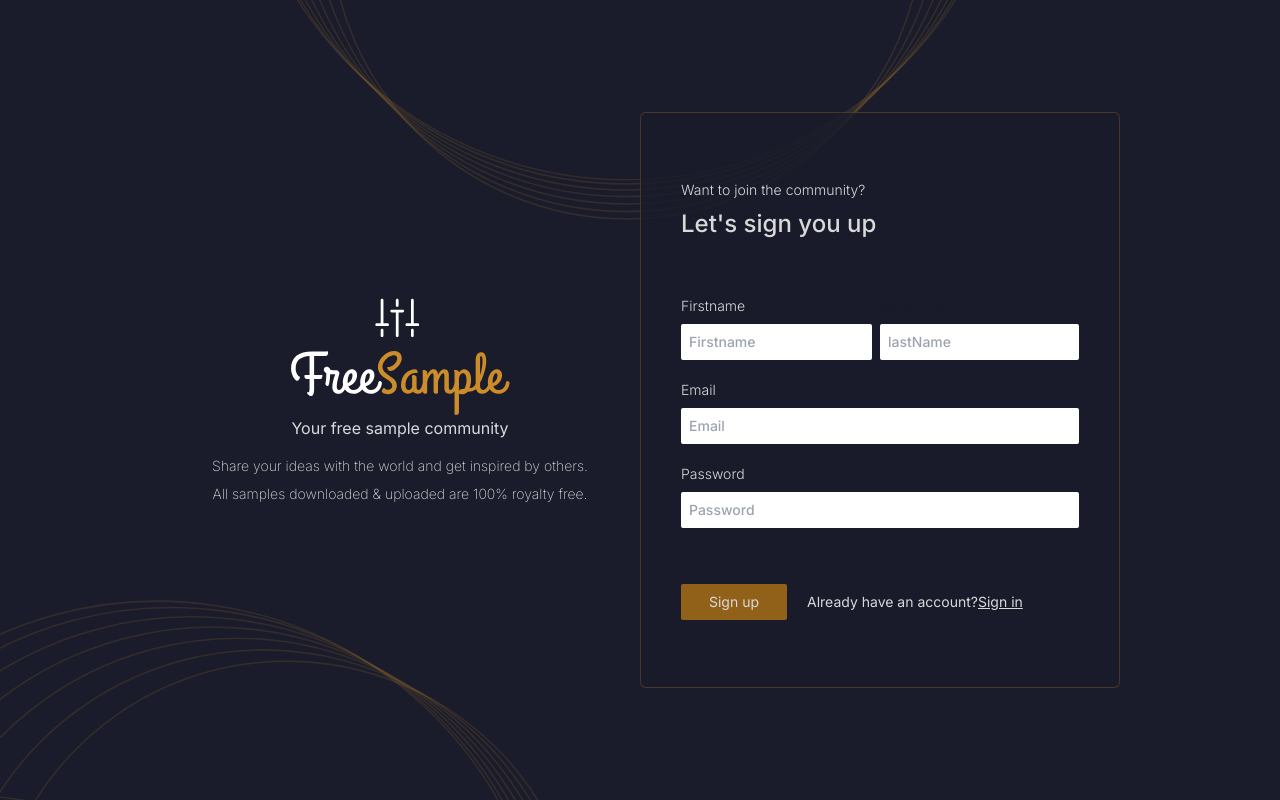
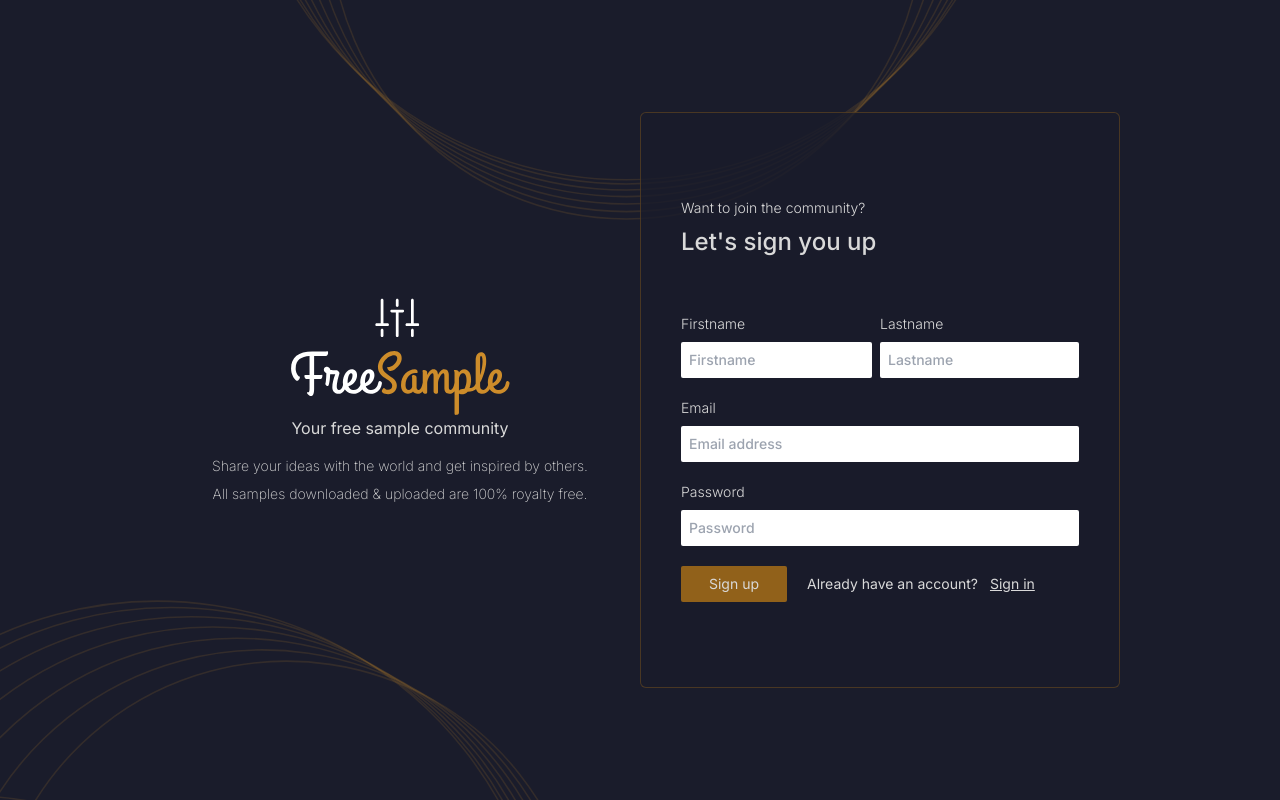
Before and after one commit to SurprisedAtom/freesample, a React (Vite) app in the folder client/: page /signup in a window 1280 px wide. Built offline with nearby package versions, Linux system fonts and the light colour scheme.

Commit message:
migrated signup form to formik

```diff
--- a/client/src/pages/SignUp.jsx
+++ b/client/src/pages/SignUp.jsx
@@ -1,35 +1,52 @@
 import { React, useRef, useState, useEffect } from "react";
 import Logo from "../assets/freesample-logo.svg";
-import { useFormik } from "formik";
+import { Formik, Form, useField } from "formik";
 import * as Yup from "yup";
 
 //possible regex for validation.
 // const user_regex = /^[a-zA-Z][a-zA-Z0-9-_]{3,23}$/;
 // const pass_regex = /^(?=.*[a-z])(?=.*[A-Z])(?=.*[0-9])(?=.*[!@#$%]).{8,24}$/;
 
+//Form components
+// prettier-ignore
+const TextInput = ({ label, ...props }) => {
+  const [field, meta] = useField(props);
+  return (
+    <>
+      <label className="text-sm font-light mb-2" htmlFor={props.id || props.name}>{label}{meta.touched && meta.error ? (
+        <span className=" text-fs-yellow text-[10px] bord text-right border border-fs-gold border-opacity-40 rounded-[50px] px-2 py-[2px] ml-2  ">{meta.error}</span>
+      ) : null}</label>
+      <input className="mb-5 text-sm p-2 rounded-sm text-fs-dark font-medium focus:text-fs-dark" {...field} {...props} />
+
+    </>
+  );
+};
+
 function SignUp() {
-  const formik = useFormik({
-    initialValues: {
+  return (
+    <Formik
+      initialValues={{
         firstName: "",
         lastName: "",
         email: "",
         password: "",
-    },
+      }}
       // prettier-ignore
-    validationSchema: Yup.object({
+      validationSchema={ Yup.object({
       firstName: Yup.string().max(15, "Must be 15 characters or less").required("Required"),
       lastName: Yup.string().max(20, "Must be 20 characters or less").required("Required"),
       email: Yup.string().email("Invalid email address").required("Required"),
       password: Yup.string().min(8, "Must be 8 characters or more").required("Required"),
-    }),
-    onSubmit: (values) => {
+    })}
+      onSubmit={(values, { setSubmitting }) => {
+        setTimeout(() => {
           alert(JSON.stringify(values, null, 2));
-    },
-  });
-
-  return (
+          setSubmitting(false);
+        }, 400);
+      }}
+    >
+      {(formik) => (
         <section className=" bg-circles bg-contain bg-no-repeat bg-fs-dark h-screen flex px-40 py-28 text-fs-text">
-      {/* Form starts */}
           <div className="flex flex-col w-1/2 items-center justify-center">
             <img src={Logo} width={220} alt="logo" />
             <p className="mb-4">Your free sample community</p>
@@ -49,86 +66,54 @@ function SignUp() {
                 Want to join the community?
               </p>
               <h3 className=" text-2xl font-medium mb-14">Let's sign you up</h3>
-          <form onSubmit={formik.handleSubmit} className="flex flex-col">
+
+              {/* Form starts */}
+              <Form onSubmit={formik.handleSubmit} className="flex flex-col">
                 <div className="flex">
                   <div className="flex flex-col w-1/2 pr-2">
-                <label className="text-sm font-light mb-2 " htmlFor="firstName">
-                  Firstname
-                </label>
-                <input
-                  className="mb-5 text-sm p-2 rounded-sm text-fs-dark font-medium focus:text-fs-dark"
+                    <TextInput
+                      label="Firstname"
+                      name="firstName"
                       type="text"
-                  id="firstName"
-                  name="firstName"
                       placeholder="Firstname"
-                  {...formik.getFieldProps("firstName")}
                     />
-                {formik.touched.firstName && formik.errors.firstName ? (
-                  <div>{formik.errors.firstName}</div>
-                ) : null}
                   </div>
                   <div className="flex flex-col w-1/2">
-                <label
-                  className="text-sm font-light mb-2 text-fs-dark  focus:text-fs-dark"
-                  htmlFor="lastName"
-                >
-                  lastName
-                </label>
-                <input
-                  className="mb-5 text-sm p-2 rounded-sm text-fs-dark font-medium focus:text-fs-dark"
+                    <TextInput
+                      label="Lastname"
+                      name="lastName"
                       type="text"
-                  name="lastName"
-                  id="lastName"
-                  placeholder="lastName"
-                  {...formik.getFieldProps("lastName")}
+                      placeholder="Lastname"
                     />
-                {formik.touched.lastName && formik.errors.lastName ? (
-                  <div>{formik.errors.lastName}</div>
-                ) : null}
                   </div>
                 </div>
-            <label className="text-sm font-light mb-2" htmlFor="email">
-              Email
-            </label>
-            <input
-              className="mb-5 text-sm p-2 rounded-sm text-fs-dark font-medium focus:text-fs-dark"
-              type="text"
+                <TextInput
+                  label="Email"
                   name="email"
-              id="email"
-              placeholder="Email"
-              autoComplete="off"
-              {...formik.getFieldProps("email")}
+                  type="email"
+                  placeholder="Email address"
                 />
-            {formik.touched.email && formik.errors.email ? (
-              <div>{formik.errors.email}</div>
-            ) : null}
-            <label className="text-sm font-light mb-2" htmlFor="password">
-              Password
-            </label>
-            <input
-              className="mb-14 text-sm p-2 rounded-sm text-fs-dark font-medium focus:text-fs-dark"
+                <TextInput
+                  label="Password"
+                  name="password"
                   type="password"
-              name="password"
-              id="password"
                   placeholder="Password"
-              {...formik.getFieldProps("password")}
                 />
-            {formik.touched.password && formik.errors.password ? (
-              <div>{formik.errors.password}</div>
-            ) : null}
                 <div>
                   <button className=" btn-primary" type="submit">
                     Sign up
                   </button>
                   <button className=" text-sm ">
                     Already have an account?
-                <span className="underline">Sign in</span>
+                    <span className="underline ml-3">Sign in</span>
                   </button>
                 </div>
-          </form>
+              </Form>
             </div>
           </div>
         </section>
+      )}
+    </Formik>
   );
 }
 
```
Also changed, not shown: 1 other file (tests, documents, lock files or other folders). Lines whose indentation alone changed are shown as unchanged.
